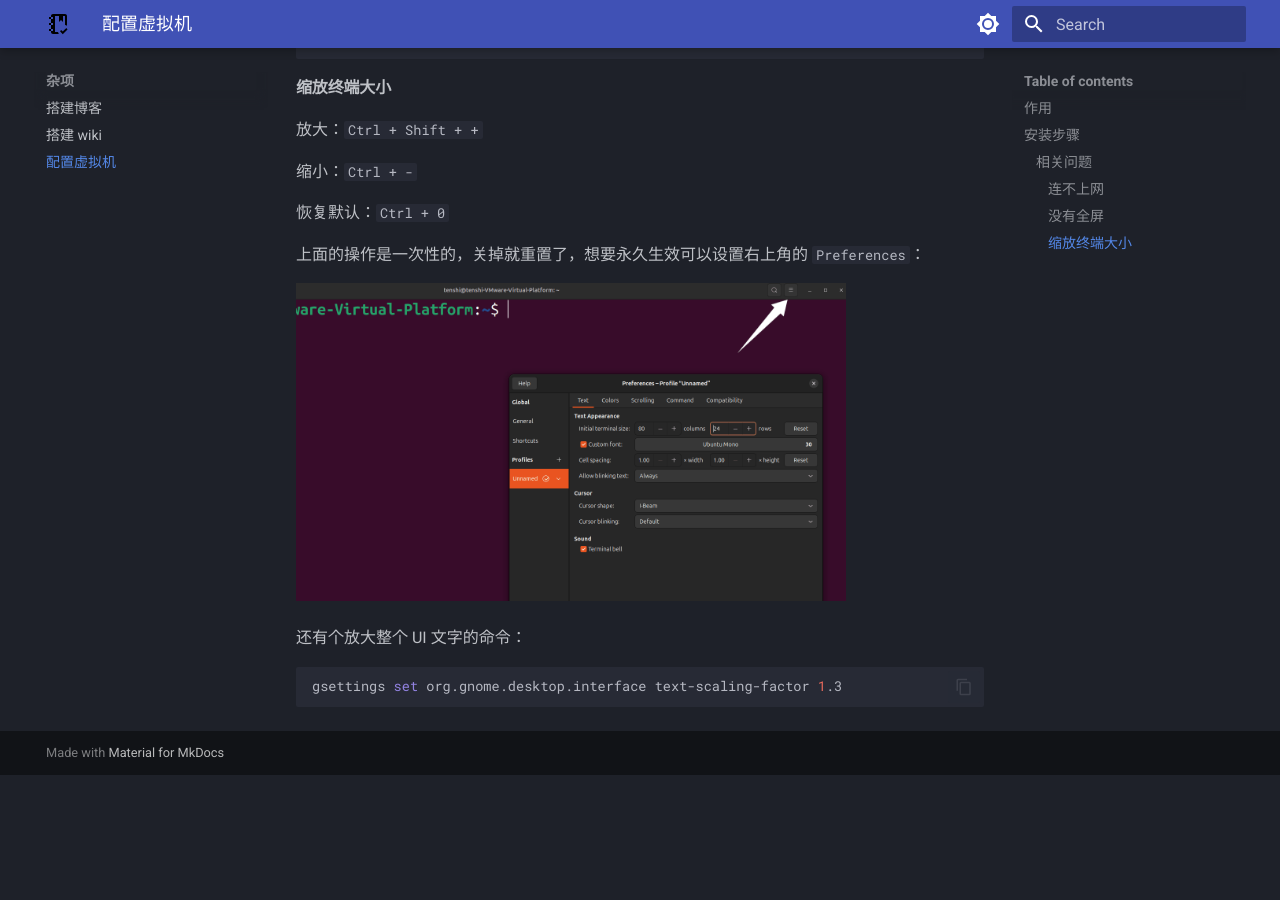
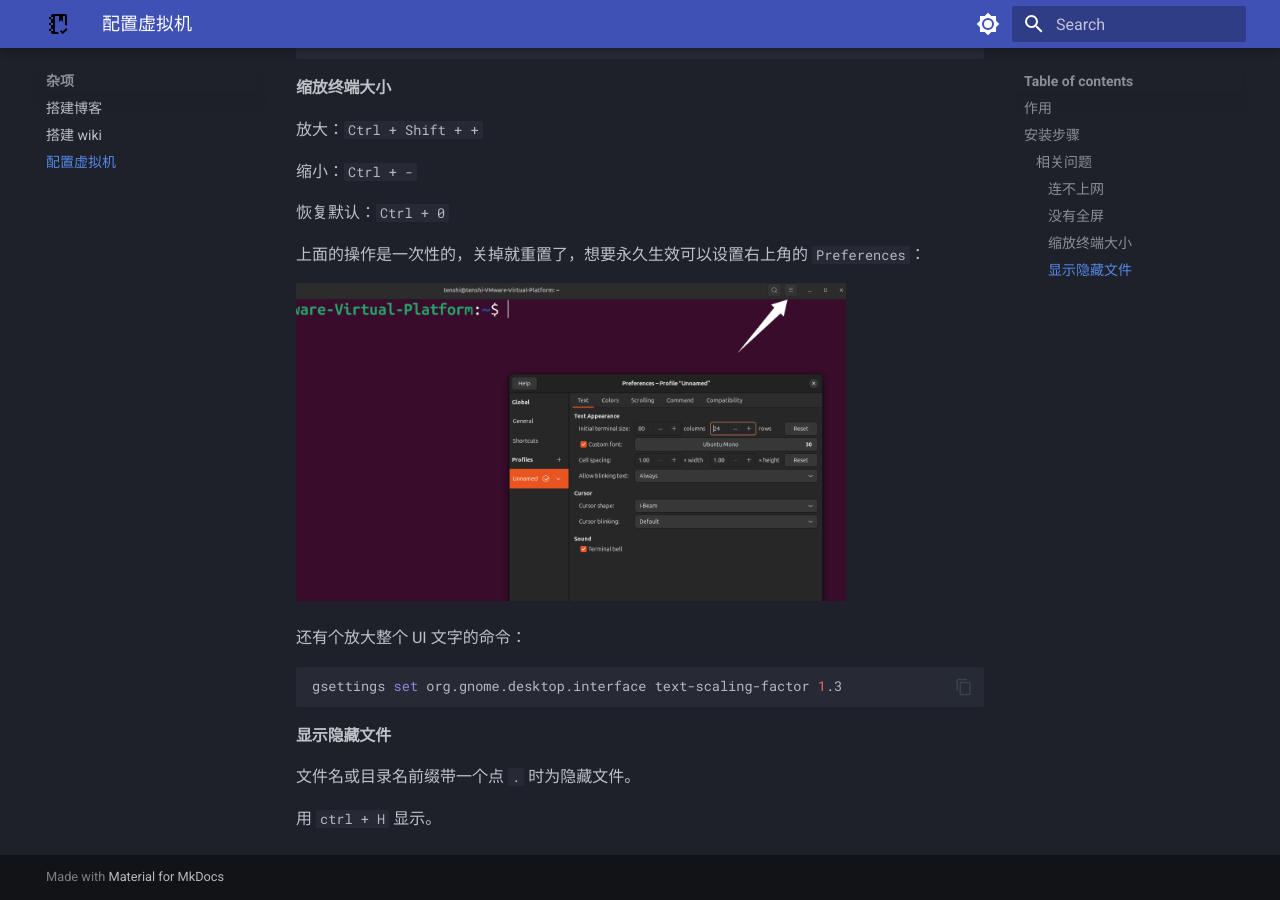
Before and after one commit to Tenshi0x0/CS-learning, an MkDocs documentation site: the page built from docs/src/Miscellaneous/Setting_up_VMware.md, in a window 1280 px wide and 900 px high, scrolled down 943 px. Built offline with MkDocs 1.6.1 and Material for MkDocs 9.7.7, drawn with Linux system fonts in a browser that asks for light colours; before the commit the page ends 1718 px from its top, so only the background shows below that.

Commit message:
upd set up wiki

````diff
--- a/docs/src/Miscellaneous/Setting_up_VMware.md
+++ b/docs/src/Miscellaneous/Setting_up_VMware.md
@@ -51,3 +51,9 @@ sudo reboot
 ```sh
 gsettings set org.gnome.desktop.interface text-scaling-factor 1.3
 ```
+
+#### 显示隐藏文件
+
+文件名或目录名前缀带一个点 `.` 时为隐藏文件。
+
+用 `ctrl + H` 显示。
````
